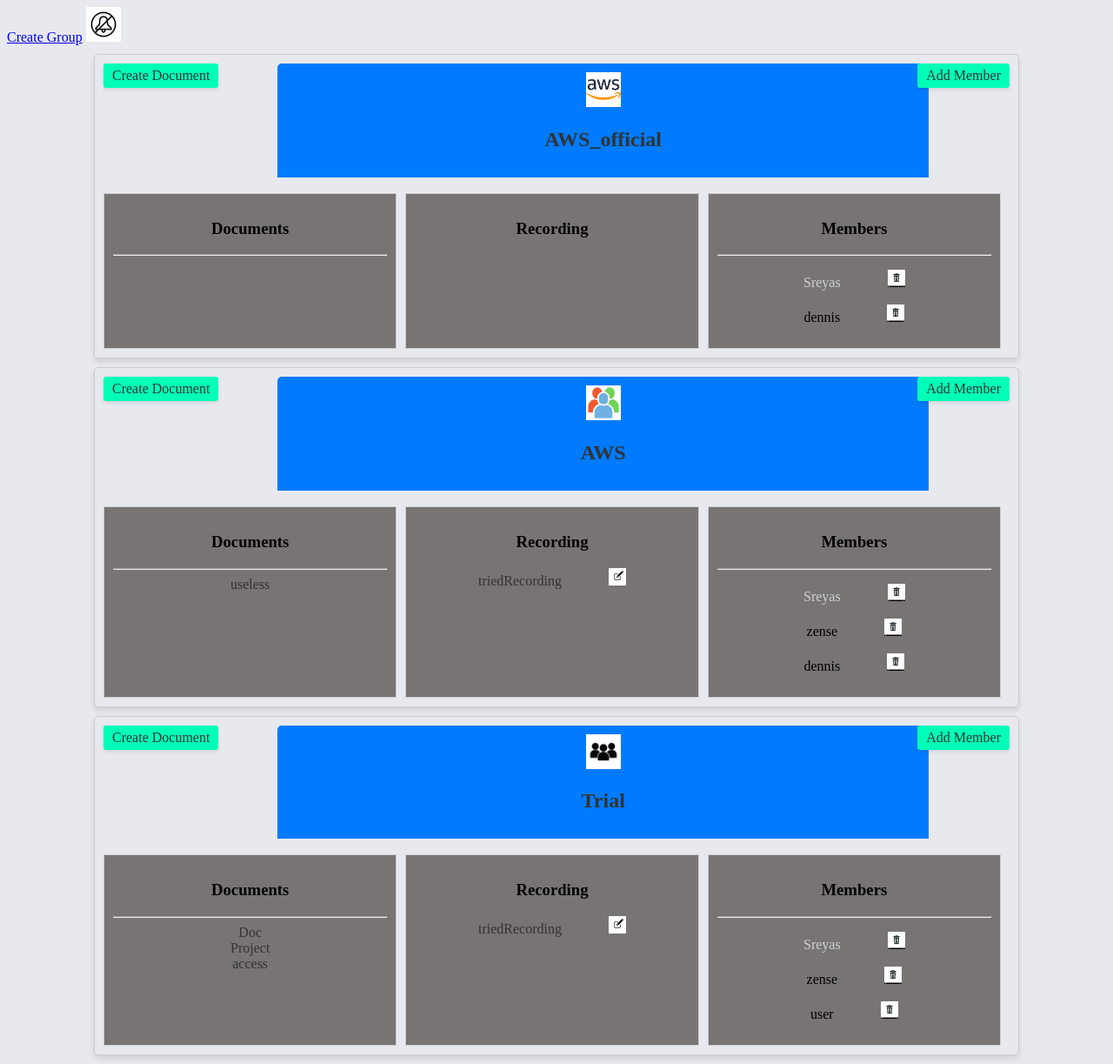
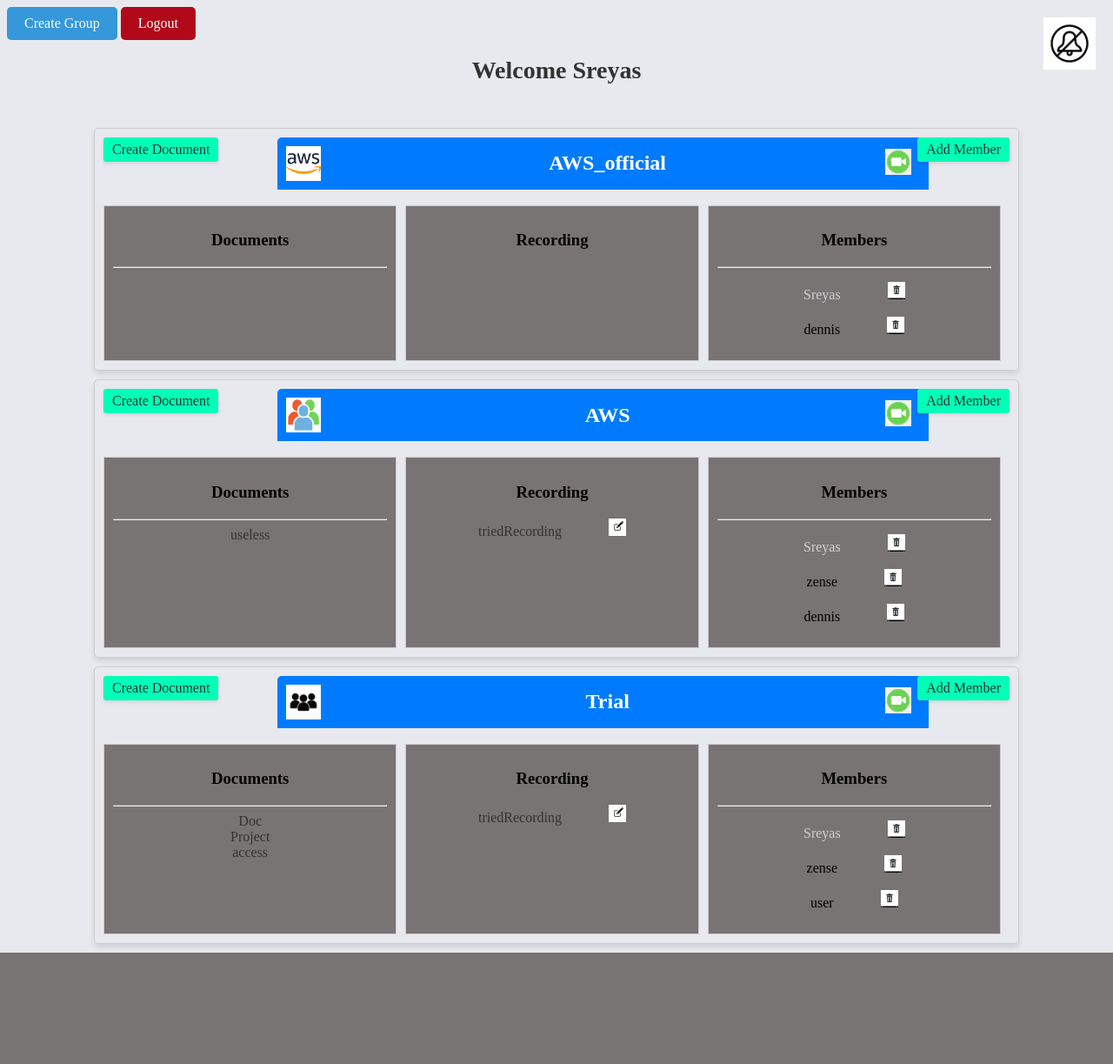
Before and after one commit to Sreyas-J/ZenseProject, a Django app: page /home/ in a window 1280 px wide. Shown: the whole page at 87% size. After the commit the page ends 1095 px from the top, so only its background shows below. Run offline with Django 4.2, Linux system fonts and the light colour scheme; a user stored in the database is signed in; data comes from the database, SQL or seed files in the repository; both versions use the stored data as it was after the commit.

Commit message:
improved home page

```diff
--- a/ZenseProject/videoCall/templates/home.html
+++ b/ZenseProject/videoCall/templates/home.html
@@ -84,6 +84,7 @@
     }
 
     .group {
+        text-align: center;
         margin: 0;
         padding: 10px;
         background-color: #007BFF;
@@ -92,6 +93,19 @@
         border-top-right-radius: 5px;
         width: 70%;
         margin-left: 200px;
+        display: flex;
+        align-items: center;
+    }
+
+    .group img {
+        margin-right: 10px;
+    }
+
+    .group h2 {
+        margin: 0;
+        /* Reset margin to remove default spacing */
+        flex: 1;
+        /* Allow the group name to take up remaining space */
     }
 
     .table {
@@ -116,28 +130,78 @@
     .images {
         padding-left: 50px;
     }
+
+    a.goBack:hover {
+        background-color: #2980b9;
+    }
+
+    a.goBack {
+        display: inline-block;
+        padding: 10px 20px;
+        background-color: #3498db;
+        color: white;
+        text-decoration: none;
+        border-radius: 5px;
+        border: none;
+        cursor: pointer;
+    }
+
+    .notification-button {
+        position: fixed;
+        top: 20px;
+        right: 20px;
+        z-index: 100;
+        /* Ensure it's on top of other content */
+    }
+
+    .group-name {
+        display: flex;
+        align-items: center;
+        justify-content: center;
+        margin: 10px;
+        font-size: 1.5em;
+        /* Adjust the font size as needed */
+    }
+
+    .heading {
+        text-align: center;
+        font-size: 28px;
+        color: #333;
+        margin-bottom: 50px;
+    }
 </style>
 {% endblock style %}
-
 
 {% block content %}
 {% for message in messages %}
 <p{% if message.tags %} class="{{ message.tags }}" {% endif %}>{{ message }}</p>
     {% endfor %}
 
-    <a href="{% url 'videoCall:createGroup' %}">Create Group</a>
-    {% if notification == False %}
-    <a href="{% url 'videoCall:notification' %}"><img src="{% static 'images/no_notification.png' %}" height="40px" width="40px"></a>
-    {% else %}
-    <a href="{% url 'videoCall:notification' %}"><img src="{% static 'images/notification.png' %}" height="40px" width="40px"></a>
-    {% endif %}
+    <a href="{% url 'videoCall:createGroup' %}" class="goBack">Create Group</a>
+    <a href="{% url 'videoCall:logout' %}" class="goBack" style="background-color: #b1091a;">Logout</a>
+    <div class="notification-button">
+        {% if notification == False %}
+        <a href="{% url 'videoCall:notification' %}">
+            <img src="{% static 'images/no_notification.png' %}" height="60px" width="60px">
+        </a>
+        {% else %}
+        <a href="{% url 'videoCall:notification' %}">
+            <img src="{% static 'images/notification.png' %}" height="60px" width="60px">
+        </a>
+        {% endif %}
+    </div>
+
+    <h1 class="heading"> Welcome {{profile.user.username}}</h1>
 
     {% for group in groups %}
     <div class="card">
         <div class="group">
-            <img src="{{group.icon.url}}" height="40px" width="40px">
+            {% if group.icon %}
+                <img src="{{group.icon.url}}" height="40px" width="40px">
+            {% endif %}
+            <h2 class="group-name">{{ group.name }}</h2>
             <a href="{% url 'videoCall:lobby' group=group.name %}">
-                <h2>{{ group.name }}</h2>
+                <img src="{% static 'images/call.png' %}" height="30px" width="30px">
             </a>
         </div>
         {% if group in profile.admin.all %}
--- a/ZenseProject/videoCall/urls.py
+++ b/ZenseProject/videoCall/urls.py
@@ -6,6 +6,7 @@
 
 urlpatterns=[
     path('',views.loginPage,name='login'),
+    path('logout/',views.logoutPage,name='logout'),
     path('home/',views.home,name='home'),
     path('signup/',views.signup,name='signup'),
     path('notification/',views.view_notifications,name='notification'),
--- a/ZenseProject/videoCall/views.py
+++ b/ZenseProject/videoCall/views.py
@@ -166,6 +166,10 @@
 
     return render(request, 'login.html')
 
+def logoutPage(request):
+    logout(request)
+    return redirect('videoCall:login')
+
 @login_required
 def lobby(request,group):
     print("Id: ",Id)
```
Also changed, not shown: ZenseProject/videoCall/templates/form_template.html (+1 -7 lines), ZenseProject/videoCall/templates/notifications.html (+16 -1 lines), ZenseProject/db.sqlite3, ZenseProject/media/icon/group.jpg (added), ZenseProject/media/icon/group_n9q6ZKM.jpg (added), ZenseProject/static/images/call.png (added).
